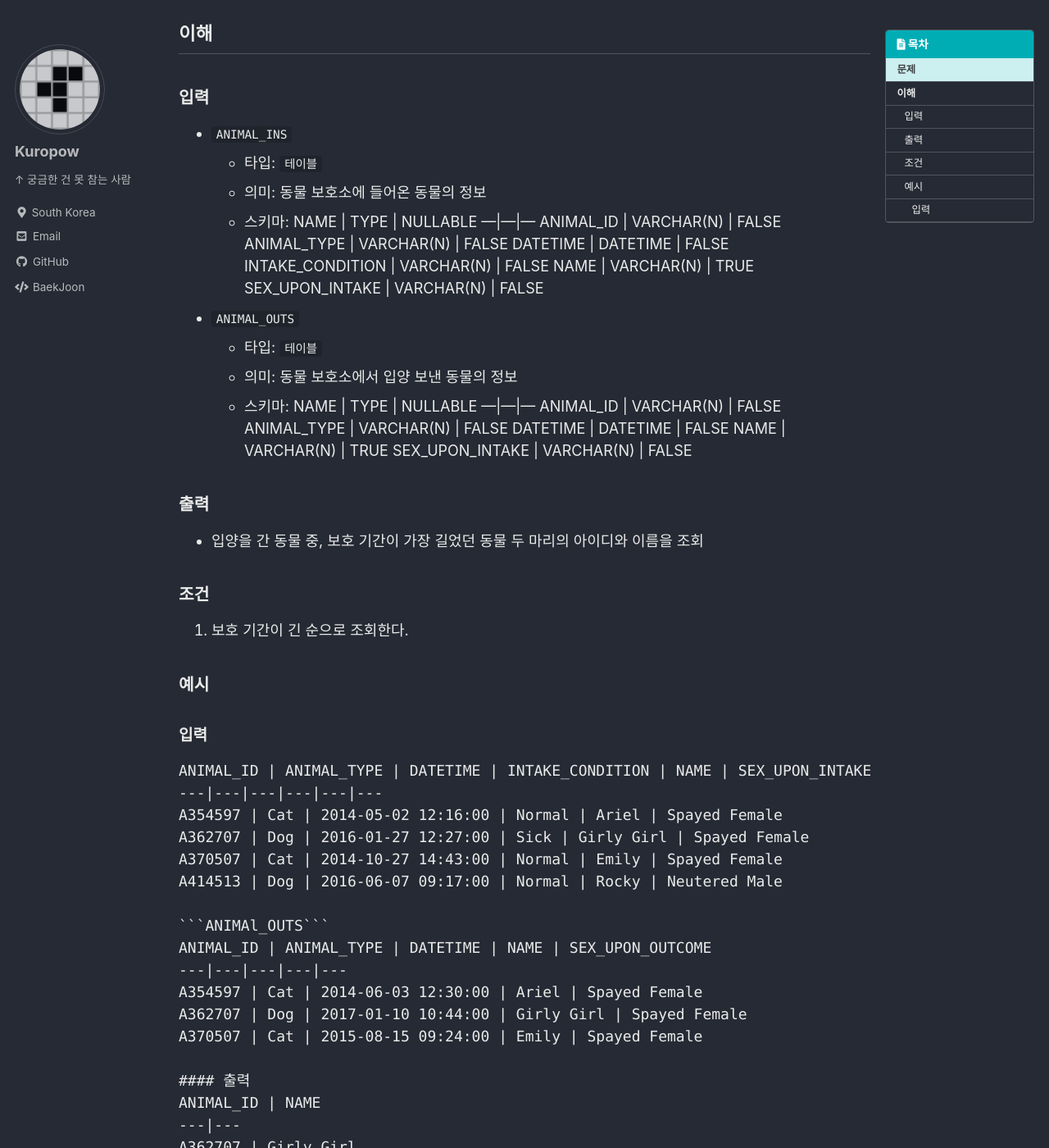
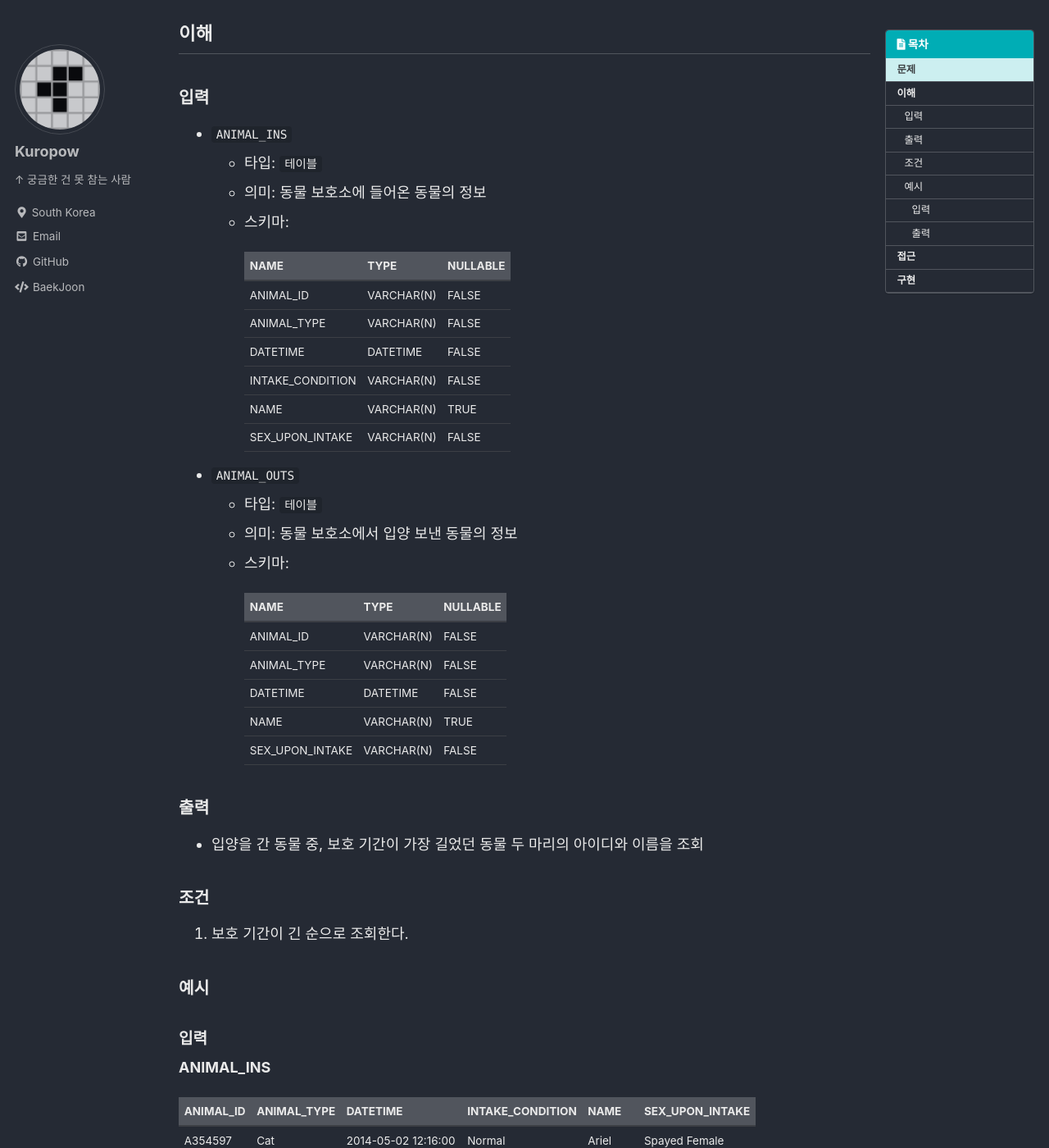
Before and after one commit to kuro11pow2/kuro11pow2.github.io, a Jekyll site: the page built from _posts/2021-08-10-1920.md, in a window 1280 px wide and 1400 px high, scrolled down 305 px. Shown: the whole window at 82% size. Built offline with Jekyll 4.4.1, drawn with Linux system fonts in a browser that asks for light colours; cached includes are drawn as plain includes; comment, search, counter and statistics services are not loaded; some of the changed text lies outside the part shown.

Commit message:
table 깨지는 현상 수정

````diff
--- a/_posts/2021-08-10-1920.md
+++ b/_posts/2021-08-10-1920.md
@@ -22,6 +22,7 @@ mathjax: false
     * 타입: ```테이블```
     * 의미: 동물 보호소에 들어온 동물의 정보
     * 스키마:
+
         NAME | TYPE | NULLABLE
         ---|---|---
         ANIMAL_ID | VARCHAR(N) | FALSE
@@ -35,6 +36,7 @@ mathjax: false
     * 타입: ```테이블```
     * 의미: 동물 보호소에서 입양 보낸 동물의 정보
     * 스키마:
+
         NAME | TYPE | NULLABLE
         ---|---|---
         ANIMAL_ID | VARCHAR(N) | FALSE
@@ -55,7 +57,8 @@ mathjax: false
 
 #### 입력
 
-```ANIMAL_INS```
+**ANIMAL_INS**
+
 ANIMAL_ID | ANIMAL_TYPE | DATETIME | INTAKE_CONDITION | NAME | SEX_UPON_INTAKE
 ---|---|---|---|---|---
 A354597 | Cat | 2014-05-02 12:16:00 | Normal | Ariel | Spayed Female
@@ -63,7 +66,8 @@ A362707 | Dog | 2016-01-27 12:27:00 | Sick | Girly Girl | Spayed Female
 A370507 | Cat | 2014-10-27 14:43:00 | Normal | Emily | Spayed Female
 A414513 | Dog | 2016-06-07 09:17:00 | Normal | Rocky | Neutered Male
 
-```ANIMAl_OUTS```
+**ANIMAl_OUTS**
+
 ANIMAL_ID | ANIMAL_TYPE | DATETIME | NAME | SEX_UPON_OUTCOME
 ---|---|---|---|---
 A354597 | Cat | 2014-06-03 12:30:00 | Ariel | Spayed Female
@@ -71,6 +75,7 @@ A362707 | Dog | 2017-01-10 10:44:00 | Girly Girl | Spayed Female
 A370507 | Cat | 2015-08-15 09:24:00 | Emily | Spayed Female
 
 #### 출력
+
 ANIMAL_ID | NAME
 ---|---
 A362707 | Girly Girl
@@ -83,6 +88,7 @@ A370507 | Emily
 3. 보호 기간이 가장 긴 두 마리를 선택한다.
 
 ## 구현
+
 ```sql
 SELECT A.ANIMAL_ID, A.NAME
 FROM ANIMAL_INS A JOIN ANIMAL_OUTS B USING(ANIMAL_ID)
````
